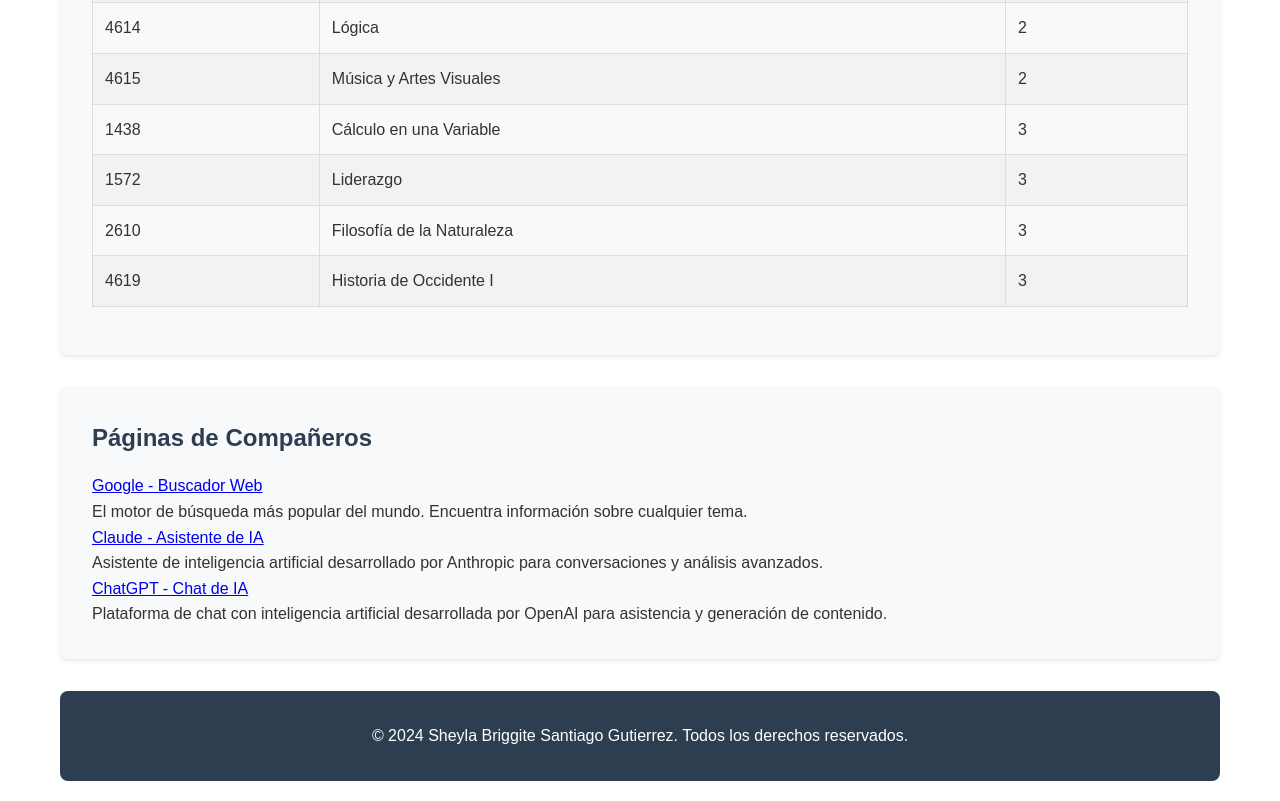
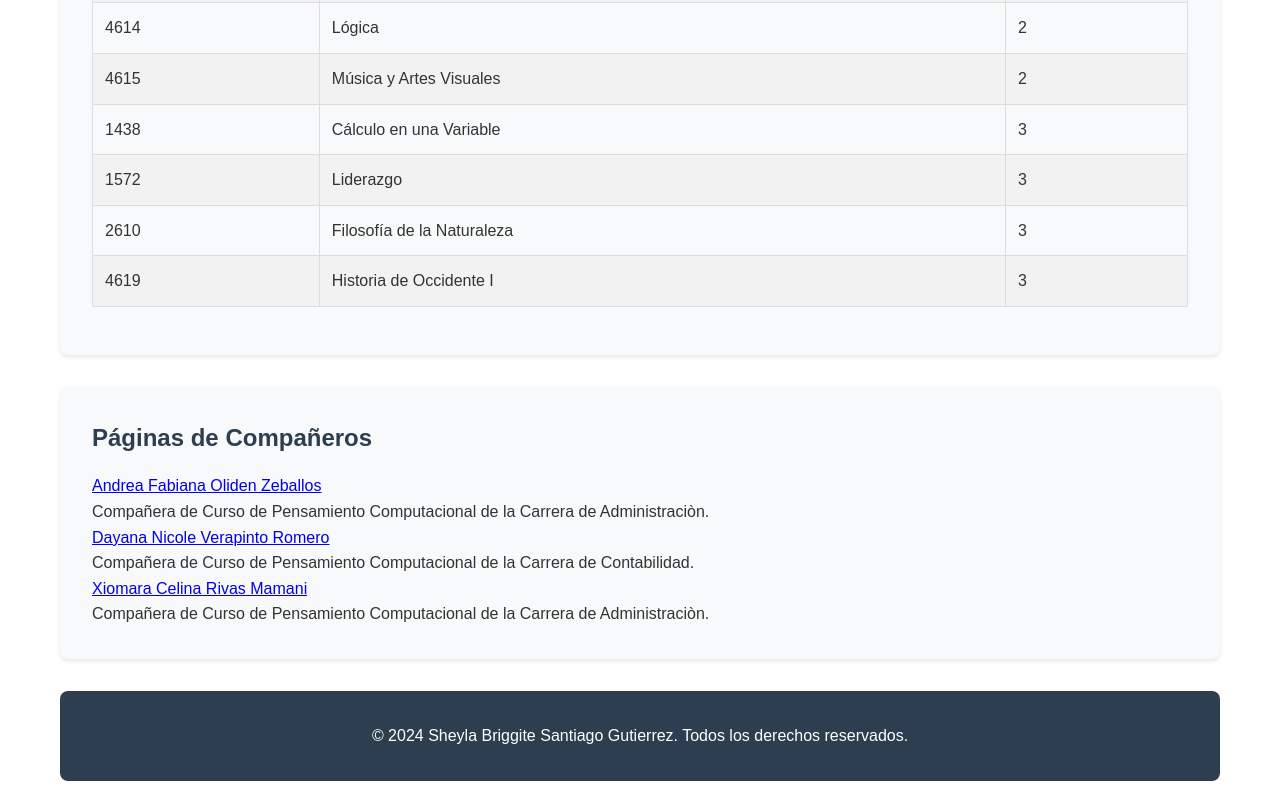
Before and after one commit to Briggite-Sheyla/Briggite-Sheyla.github.io, a plain HTML site: page briggite.html in a window 1280 px wide. Shown: the part 1166-1967 px from the top of the page. Drawn offline with Linux system fonts and the light colour scheme.

Commit message:
Update briggite.html

```diff
--- a/briggite.html
+++ b/briggite.html
@@ -175,7 +175,7 @@
 <body>
     <!-- Encabezado de la tienda -->
     <header>
-        <img src="https://github.com/Briggite-Sheyla/Briggite-Sheyla.github.io/blob/main/insigniaucsp.png?raw=true" alt="Imagen circular" style="width: 150px; height: 150px; border-radius: 50%; float: left; margin-right: 15px;">
+       <img src="https://github.com/Briggite-Sheyla/Briggite-Sheyla.github.io/blob/main/insigniaucsp.png?raw=true" alt="Imagen circular" style="width: 150px; height: 150px; border-radius: 50%; float: left; margin-right: 15px;">
         <h1 style="color: white;">Sheyla Briggite Santiago Gutierrez</h1>
         <p>Contenido de la Página</p>
         <nav>
@@ -305,33 +305,33 @@
         <h2>Páginas de Compañeros</h2>
          <div class="links-container">
         <div class="link-card">
-            <a href="https://www.google.com"
+            <a href="https://andreaoliden123.github.io/"
                target="_blank"
                rel="noopener noreferrer"
-               title="Ir al buscador de Google">
-                Google - Buscador Web
+               title="Ir a Andrea">
+                Andrea Fabiana Oliden Zeballos
             </a>
-            <p class="description">El motor de búsqueda más popular del mundo. Encuentra información sobre cualquier tema.</p>
+            <p class="description">Compañera de Curso de Pensamiento Computacional de la Carrera de Administraciòn.</p>
         </div>
 
         <div class="link-card">
-            <a href="https://claude.ai"
+            <a href="https://dayana-jpg.github.io/Dayana-Nicol-Verapinto-/"
                target="_blank"
                rel="noopener noreferrer"
-               title="Ir a Claude AI">
-                Claude - Asistente de IA
+               title="Ir a Dayana">
+                	Dayana Nicole Verapinto Romero
             </a>
-            <p class="description">Asistente de inteligencia artificial desarrollado por Anthropic para conversaciones y análisis avanzados.</p>
+            <p class="description">Compañera de Curso de Pensamiento Computacional de la Carrera de Contabilidad.</p>
         </div>
 
         <div class="link-card">
-            <a href="https://chat.openai.com"
+            <a href="https://xiomaracelinarivasmamani.github.io/XiomaraRivas/"
                target="_blank"
                rel="noopener noreferrer"
-               title="Ir a ChatGPT">
-                ChatGPT - Chat de IA
+               title="Ir a Xiomara">
+                Xiomara Celina Rivas Mamani
             </a>
-            <p class="description">Plataforma de chat con inteligencia artificial desarrollada por OpenAI para asistencia y generación de contenido.</p>
+            <p class="description">Compañera de Curso de Pensamiento Computacional de la Carrera de Administraciòn.</p>
         </div>
     </div>
     </section>
```
